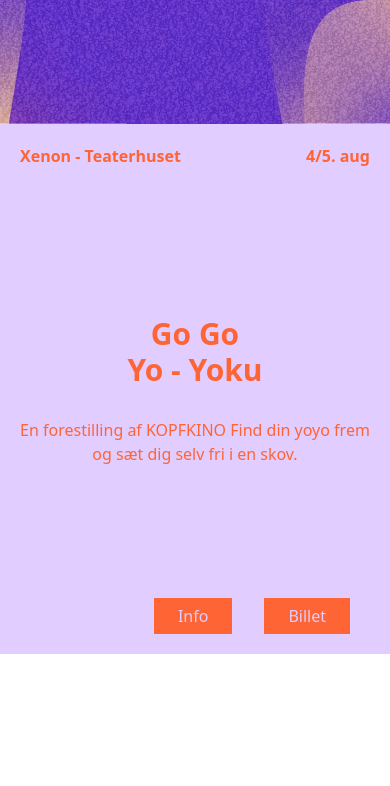
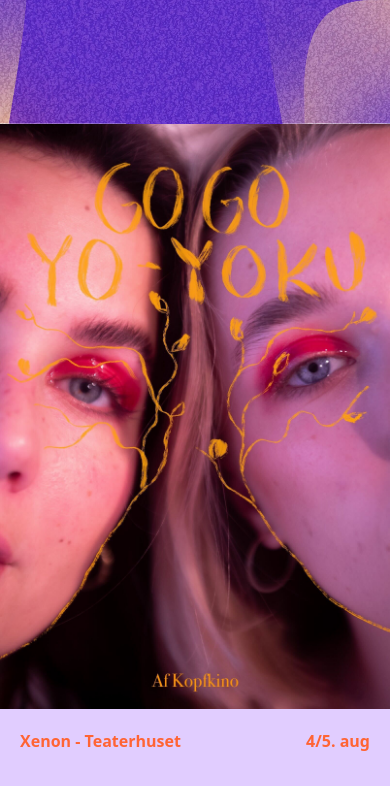
Before and after one commit to chri29kx/Vildskud, a website built with Vite: page src/index.html in a window 390 px wide. Shown: the part 720-1506 px from the top of the page. Before the commit the page ends 1374 px from the top, so only its background shows below. Built offline with nearby package versions, Linux system fonts and the light colour scheme.

Commit message:
ændringer i knapper

```diff
--- a/src/index.html
+++ b/src/index.html
@@ -22,7 +22,7 @@
       <div class="grid-cols-2 md:grid md:h-[100vh]">
         <div class="min-w-half bg-[url('/img/yoyoku.png')] bg-center">
           <!-- artist billede her -->
-          <!-- <img class="md:h-[100vh]" src="img/yoko.jpg" alt="" /> -->
+          <img class="md:h-[100vh]" src="img/yoko.jpg" alt="" />
         </div>
         <section class="bg-lyslilla md:col-start-2">
           <div
@@ -56,7 +56,7 @@
               </p>
             </div>
             <div
-              class="bottom mx-5 flex justify-end gap-8 pt-28 md:col-start-4 md:row-start-3"
+              class="bottom mx-5 flex justify-around pt-28 md:col-start-4 md:row-start-3 md:justify-end md:gap-8"
             >
               <button
                 class="bg-orange px-6 py-1 text-lyslilla hover:bg-lilla md:mt-10 md:self-end md:justify-self-end"
```
